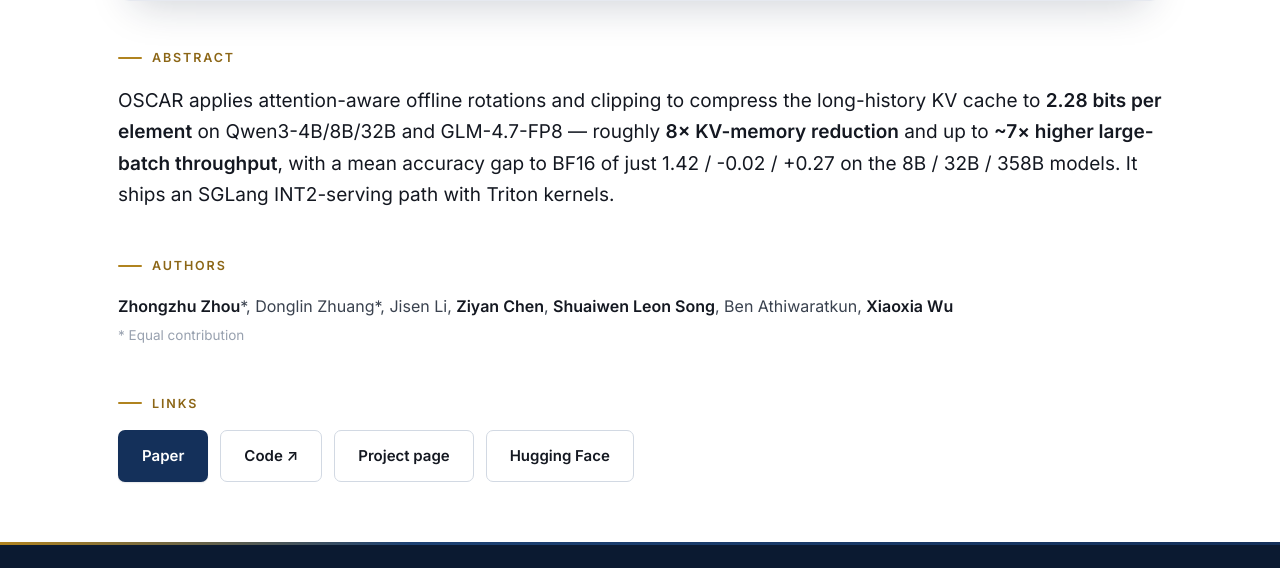
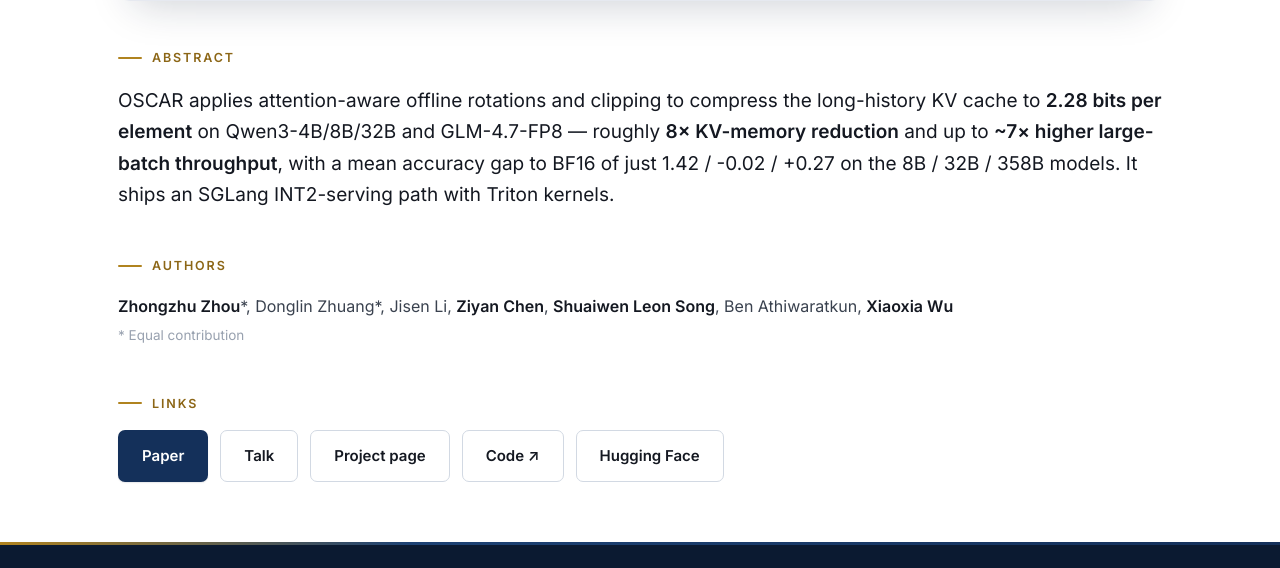
Before and after one commit to FutureMLS-Lab/FutureMLS-Lab.github.io, a plain HTML site: page projects/oscar.html in a window 1280 px wide. Shown: the part 925-1493 px from the top of the page. Drawn offline with Linux system fonts and the light colour scheme.

Commit message:
Add OSCAR talk video to project page

```diff
--- a/projects/oscar.html
+++ b/projects/oscar.html
@@ -94,8 +94,9 @@
     <span class="eyebrow" data-i18n="zh">相关链接</span>
     <div class="proj__links">
       <a class="btn btn--primary" href="https://arxiv.org/abs/2605.17757" target="_blank" rel="noopener"><span data-i18n="en">Paper</span><span data-i18n="zh">论文</span></a>
+      <a class="btn btn--ghost" href="https://recorder-v3.slideslive.com/#/share?share=113412&amp;s=79c727ca-0ec2-44b1-9053-39006153afc1" target="_blank" rel="noopener"><span data-i18n="en">Talk</span><span data-i18n="zh">演讲视频</span></a>
+      <a class="btn btn--ghost" href="https://oscar-quantize.github.io/" target="_blank" rel="noopener"><span data-i18n="en">Project page</span><span data-i18n="zh">项目主页</span></a>
       <a class="btn btn--ghost" href="https://github.com/FutureMLS-Lab/OSCAR" target="_blank" rel="noopener"><span data-i18n="en">Code ↗</span><span data-i18n="zh">代码 ↗</span></a>
-      <a class="btn btn--ghost" href="https://oscar-quantize.github.io/" target="_blank" rel="noopener"><span data-i18n="en">Project page</span><span data-i18n="zh">项目主页</span></a>
       <a class="btn btn--ghost" href="https://huggingface.co/Zhongzhu/OSCAR-RotationZoo" target="_blank" rel="noopener">Hugging Face</a>
     </div>
   </main>
```
